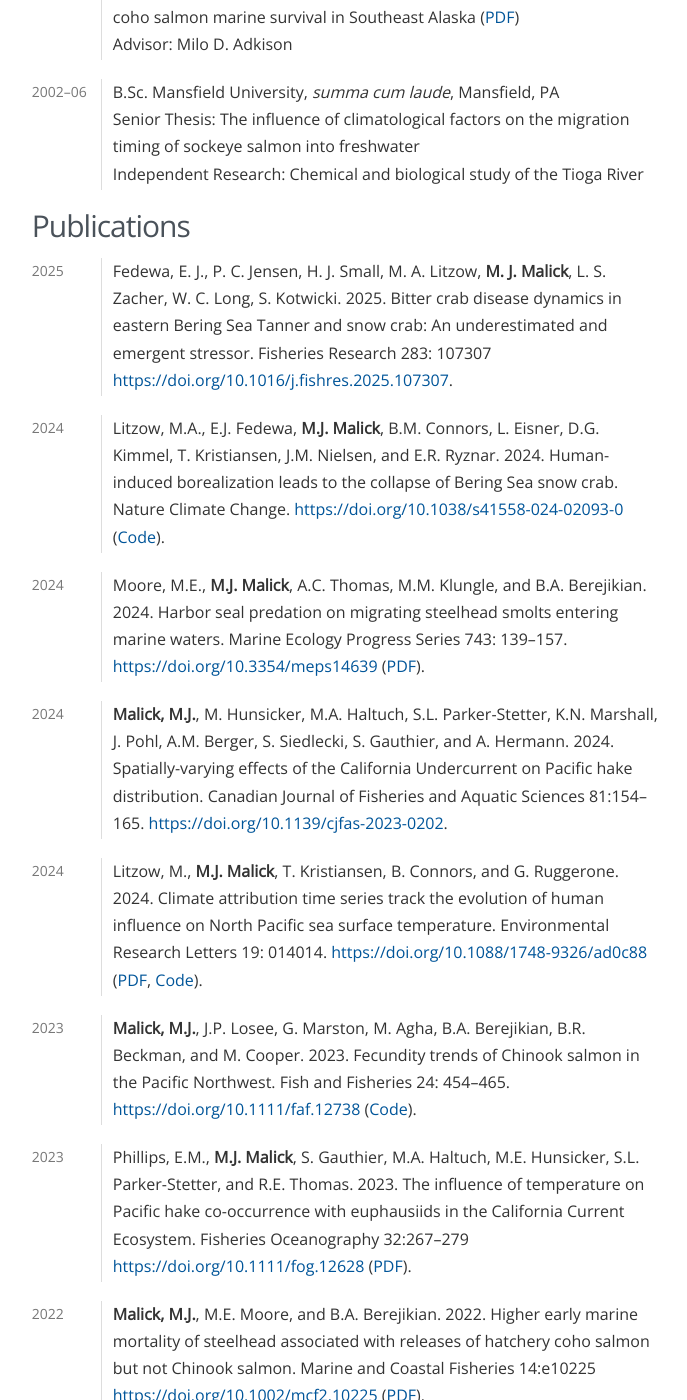
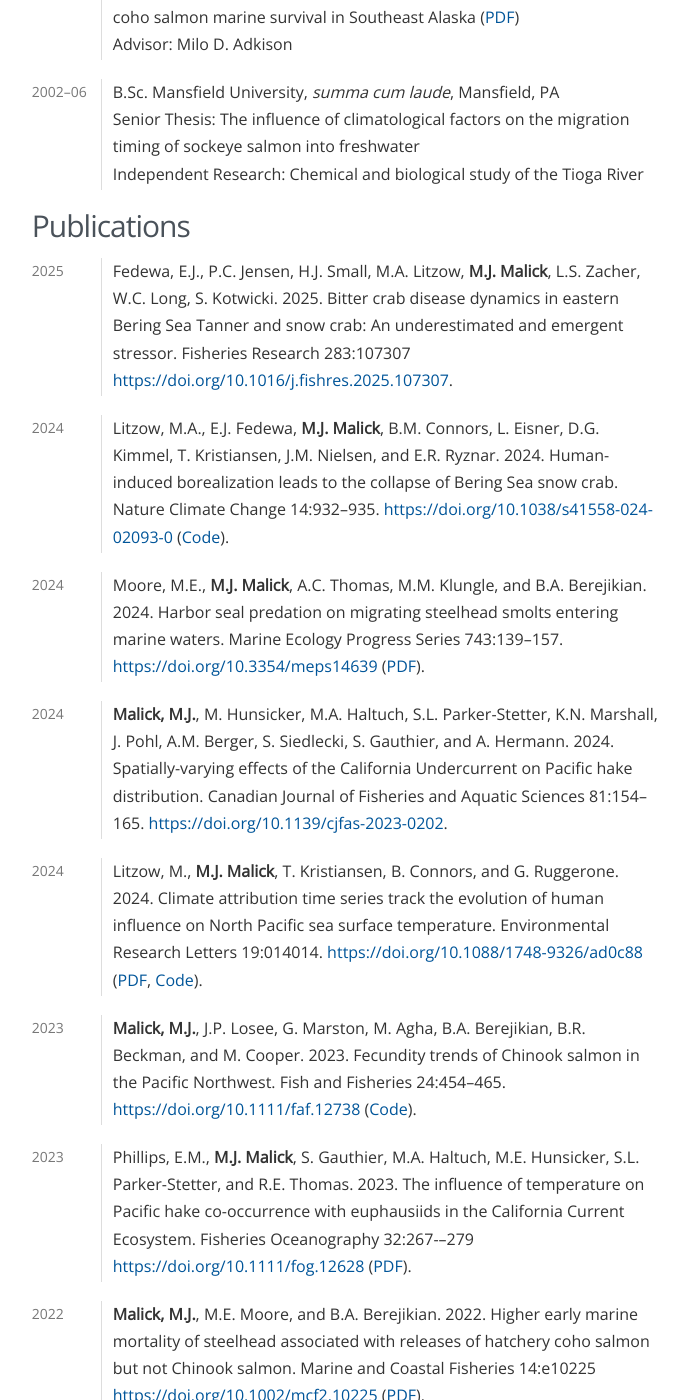
Before and after one commit to michaelmalick/michaelmalick.github.io, a Jekyll site: the page built from malick-cv.md, in a window 1280 px wide and 1400 px high, scrolled down 706 px. Shown: the whole window, without its empty margins (461-1148 px from the left). Built offline with Jekyll 4.4.1, drawn with Linux system fonts in a browser that asks for light colours.

Commit message:
CV format fixes

```diff
--- a/malick-cv.md
+++ b/malick-cv.md
@@ -53,23 +53,23 @@ Publications
 ------------
 
 2025
-:   Fedewa, E. J.,  P. C. Jensen, H. J. Small, M. A. Litzow, **M. J. Malick**,
-    L. S. Zacher, W. C. Long, S. Kotwicki. 2025. Bitter crab disease dynamics in
+:   Fedewa, E.J.,  P.C. Jensen, H.J. Small, M.A. Litzow, **M.J. Malick**,
+    L.S. Zacher, W.C. Long, S. Kotwicki. 2025. Bitter crab disease dynamics in
     eastern Bering Sea Tanner and snow crab: An underestimated and emergent
-    stressor. Fisheries Research 283: 107307
+    stressor. Fisheries Research 283:107307
     <https://doi.org/10.1016/j.fishres.2025.107307>.
 
 2024
 :   Litzow, M.A., E.J. Fedewa, **M.J. Malick**, B.M. Connors, L. Eisner,
     D.G. Kimmel, T. Kristiansen, J.M. Nielsen, and E.R. Ryznar. 2024.
     Human-induced borealization leads to the collapse of Bering Sea snow crab.
-    Nature Climate Change. <https://doi.org/10.1038/s41558-024-02093-0>
+    Nature Climate Change 14:932--935. <https://doi.org/10.1038/s41558-024-02093-0>
     ([Code][Litzow:2024a:code]).
 
 2024
 :   Moore, M.E., **M.J. Malick**, A.C. Thomas, M.M. Klungle, and B.A.
     Berejikian. 2024. Harbor seal predation on migrating steelhead smolts
-    entering marine waters. Marine Ecology Progress Series 743: 139–157.
+    entering marine waters. Marine Ecology Progress Series 743:139--157.
     <https://doi.org/10.3354/meps14639> ([PDF][Moore:2024]).
 
 2024
@@ -82,21 +82,21 @@ Publications
 2024
 :   Litzow, M., **M.J. Malick**, T. Kristiansen, B. Connors, and G. Ruggerone. 2024.
     Climate attribution time series track the evolution of human influence on
-    North Pacific sea surface temperature. Environmental Research Letters 19: 014014.
+    North Pacific sea surface temperature. Environmental Research Letters 19:014014.
     <https://doi.org/10.1088/1748-9326/ad0c88> ([PDF][Litzow:2024],
     [Code][Litzow:2024:code]).
 
 2023
 :   **Malick, M.J.**, J.P. Losee, G. Marston, M. Agha, B.A. Berejikian, B.R.
     Beckman, and M. Cooper. 2023. Fecundity trends of Chinook salmon in the
-    Pacific Northwest. Fish and Fisheries 24: 454--465.
+    Pacific Northwest. Fish and Fisheries 24:454--465.
     <https://doi.org/10.1111/faf.12738> ([Code][Malick:2023:code]).
 
 2023
 :   Phillips, E.M., **M.J. Malick**, S. Gauthier, M.A. Haltuch, M.E. Hunsicker,
     S.L. Parker-Stetter, and R.E. Thomas. 2023. The influence of temperature on
     Pacific hake co-occurrence with euphausiids in the California Current
-    Ecosystem. Fisheries Oceanography 32:267–279
+    Ecosystem. Fisheries Oceanography 32:267-–279
     <https://doi.org/10.1111/fog.12628> ([PDF][Phillips:2023]).
 
 2022
```
Also changed, not shown: cv/index.md (+8 -8 lines), malick-cv.txt (+10 -10 lines), 1 other file.
